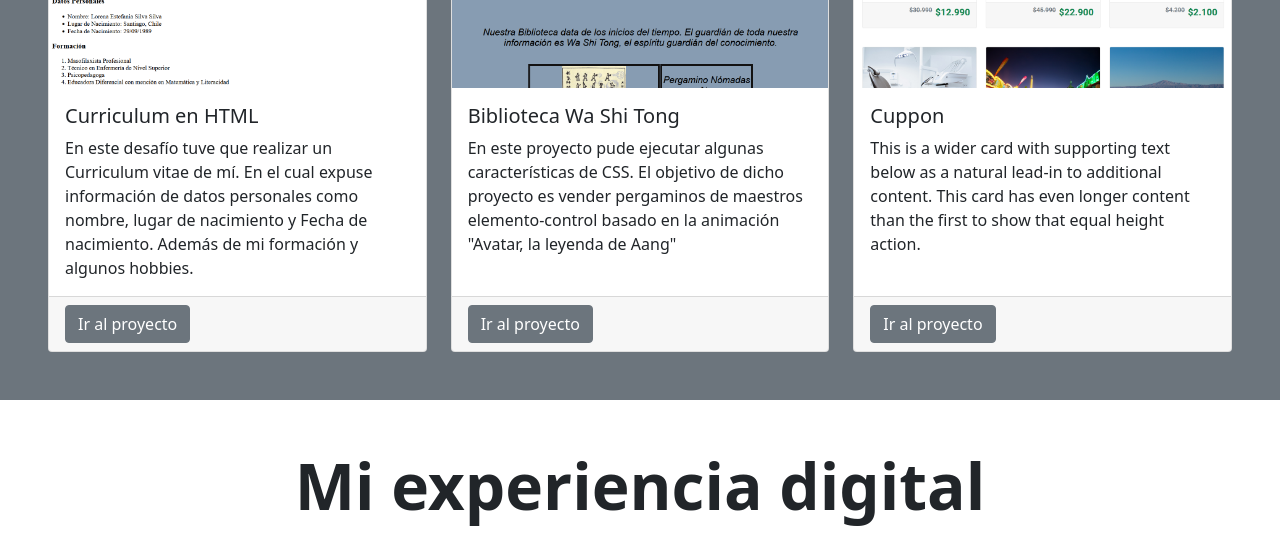
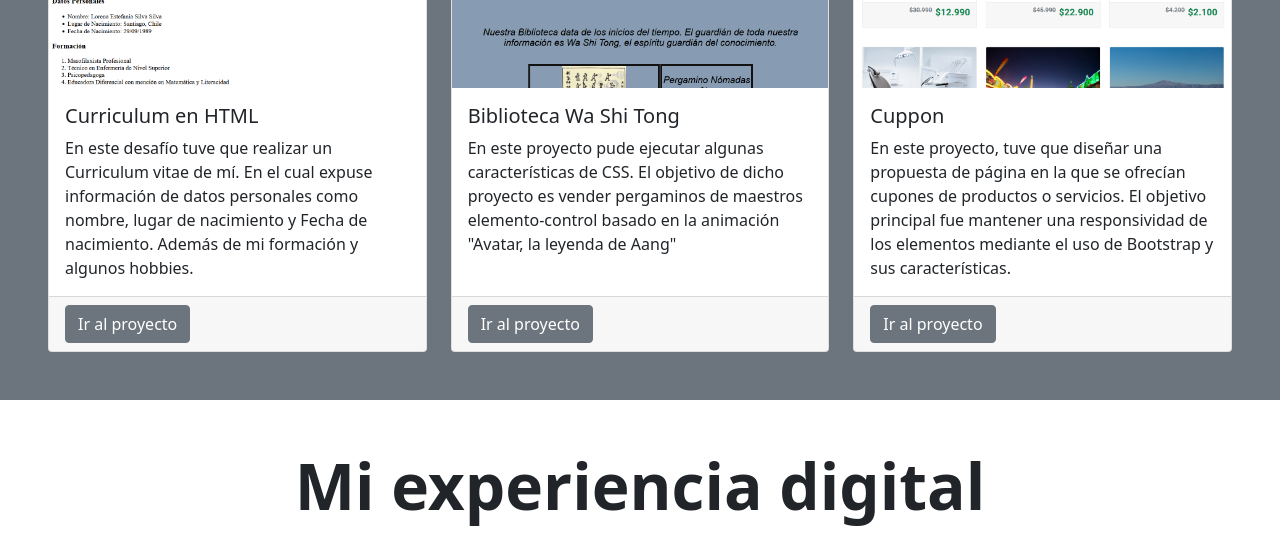
Before and after one commit to Phannia/phannia-github.io, a plain HTML site: page index.html in a window 1280 px wide. Shown: the part 1720-2256 px from the top of the page. Drawn offline with nearby package versions, Linux system fonts and the light colour scheme.

Commit message:
edición de texto del proyecto cuppon

```diff
--- a/index.html
+++ b/index.html
@@ -199,13 +199,12 @@
             <div class="card-body">
               <h5 class="card-title">Cuppon</h5>
               <p class="card-text">
-                This is a wider card with supporting text below as a natural
-                lead-in to additional content. This card has even longer content
-                than the first to show that equal height action.
+                En este proyecto, tuve que diseñar una propuesta de página en la que se ofrecían cupones de productos o servicios.
+                El objetivo principal fue mantener una responsividad de los elementos mediante el uso de Bootstrap y sus características.
               </p>
             </div>
             <div class="card-footer">
-              <a href="https://github.com/Phannia/Cuppon-page" class="btn btn-secondary">Ir al proyecto</a>
+              <a href="https://github.com/Phannia/Cuppon-page"  class="btn btn-secondary _blank">Ir al proyecto</a>
             </div>
           </div>
         </div>
```
